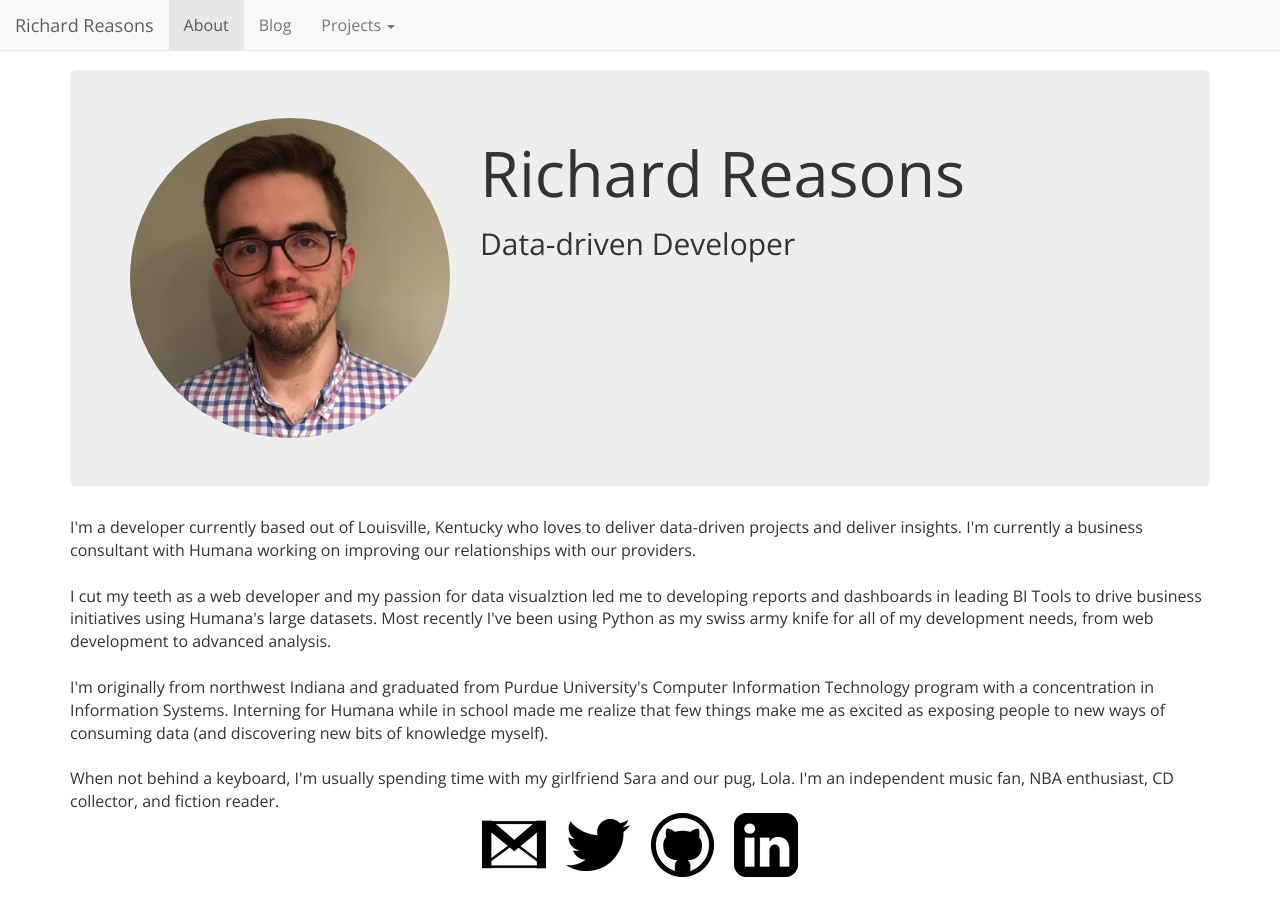
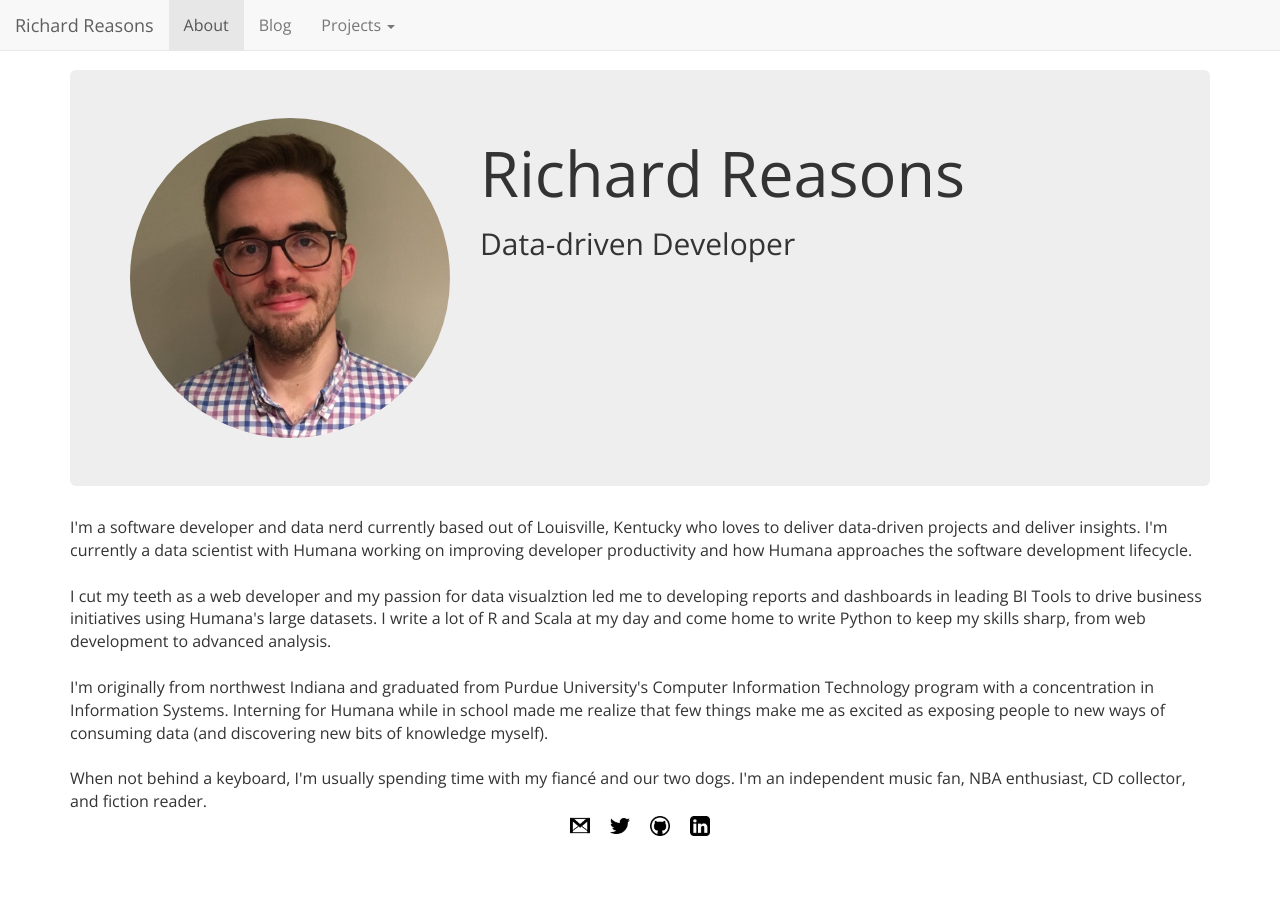
Before and after one commit to rgreasons/rgreasons.github.io, a Jekyll site: the page built from index.html, in a window 1280 px wide and 947 px high. Shown: the top 916 px of the window. Built offline with Jekyll 4.4.1, drawn with Linux system fonts in a browser that asks for light colours; nearby versions of some CDN libraries; the list of posts is cut into pages by our own code.

```diff
--- a/_layouts/master.html
+++ b/_layouts/master.html
@@ -50,10 +50,10 @@
     </div>
   </div>
 		<div id="contact" class="col-centered text-center">
-			<a href="mailto:rgreasons@gmail.com" target="_blank" class="contact-icon"><img src="/img/mail.png"></img></a>
-			<a href="http://twitter.com/rgreasons" target="_blank" class="contact-icon"><img src="/img/tw.png"></img></a>
-			<a href="http://github.com/rgreasons" target="_blank" class="contact-icon"><img src="/img/gh.png"></img></a>
-			<a href="http://www.linkedin.com/in/rgreasons" target="_blank" class="contact-icon"><img src="/img/li.png"></img></a>
+			<a href="mailto:rgreasons@gmail.com" target="_blank" class="contact-icon"><img style="width:20px;" src="/img/mail.png"></img></a>
+			<a href="http://twitter.com/rgreasons" target="_blank" class="contact-icon"><img style="width:20px;" src="/img/tw.png"></img></a>
+			<a href="http://github.com/rgreasons" target="_blank" class="contact-icon"><img style="width:20px;" src="/img/gh.png"></img></a>
+			<a href="http://www.linkedin.com/in/rgreasons" target="_blank" class="contact-icon"><img style="width:20px;" src="/img/li.png"></img></a>
 		</div>
   <footer>
 
--- a/index.html
+++ b/index.html
@@ -14,10 +14,10 @@ title: RGReasons.net
         </div>
   </div>
 </div>
-    I'm a developer currently based out of Louisville, Kentucky who loves to deliver data-driven projects and deliver insights. I'm currently a business consultant with Humana working on improving our relationships with our providers.<br>
+    I'm a software developer and data nerd currently based out of Louisville, Kentucky who loves to deliver data-driven projects and deliver insights. I'm currently a data scientist with Humana working on improving developer productivity and how Humana approaches the software development lifecycle.<br>
     <br>
-    I cut my teeth as a web developer and my passion for data visualztion led me to developing reports and dashboards in leading BI Tools to drive business initiatives using Humana's large datasets. Most recently I've been using Python as my swiss army knife for all of my development needs, from web development to advanced analysis.<br>
+    I cut my teeth as a web developer and my passion for data visualztion led me to developing reports and dashboards in leading BI Tools to drive business initiatives using Humana's large datasets. I write a lot of R and Scala at my day and come home to write Python to keep my skills sharp, from web development to advanced analysis.<br>
     <br>
     I'm originally from northwest Indiana and graduated from Purdue University's Computer Information Technology program with a concentration in Information Systems. Interning for Humana while in school made me realize that few things make me as excited as exposing people to new ways of consuming data (and discovering new bits of knowledge myself).<br>
     <br>
-    When not behind a keyboard, I'm usually spending time with my girlfriend Sara and our pug, Lola. I'm an independent music fan, NBA enthusiast, CD collector, and fiction reader.
+    When not behind a keyboard, I'm usually spending time with my fiancé and our two dogs. I'm an independent music fan, NBA enthusiast, CD collector, and fiction reader.
```
Also changed, not shown: _posts/2016-02-18-Feeling-Like-Pablo.md (deleted, +0 -21 lines), _posts/2018-09-09-Scraping-Revisited.md (added, +16 -0 lines).
